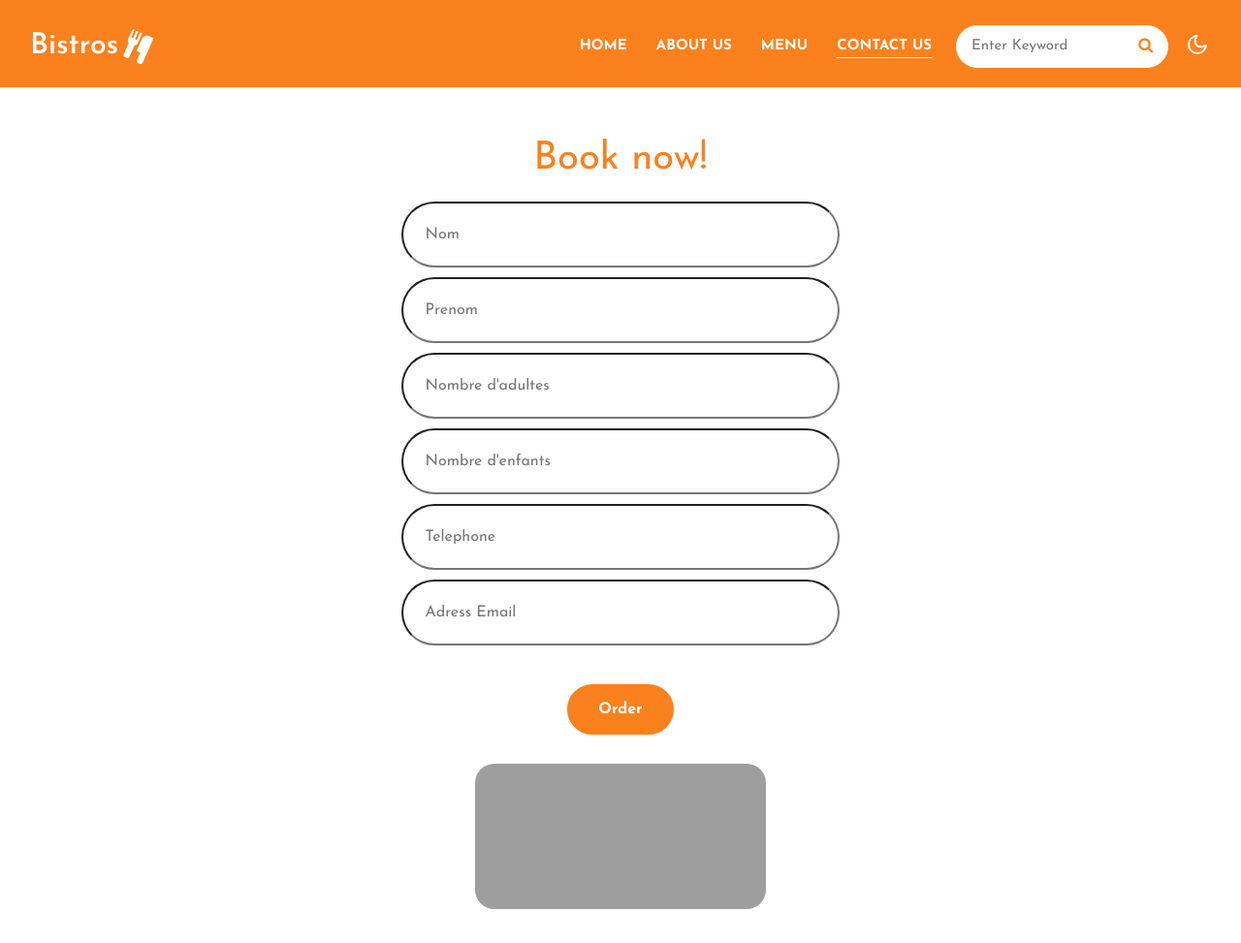
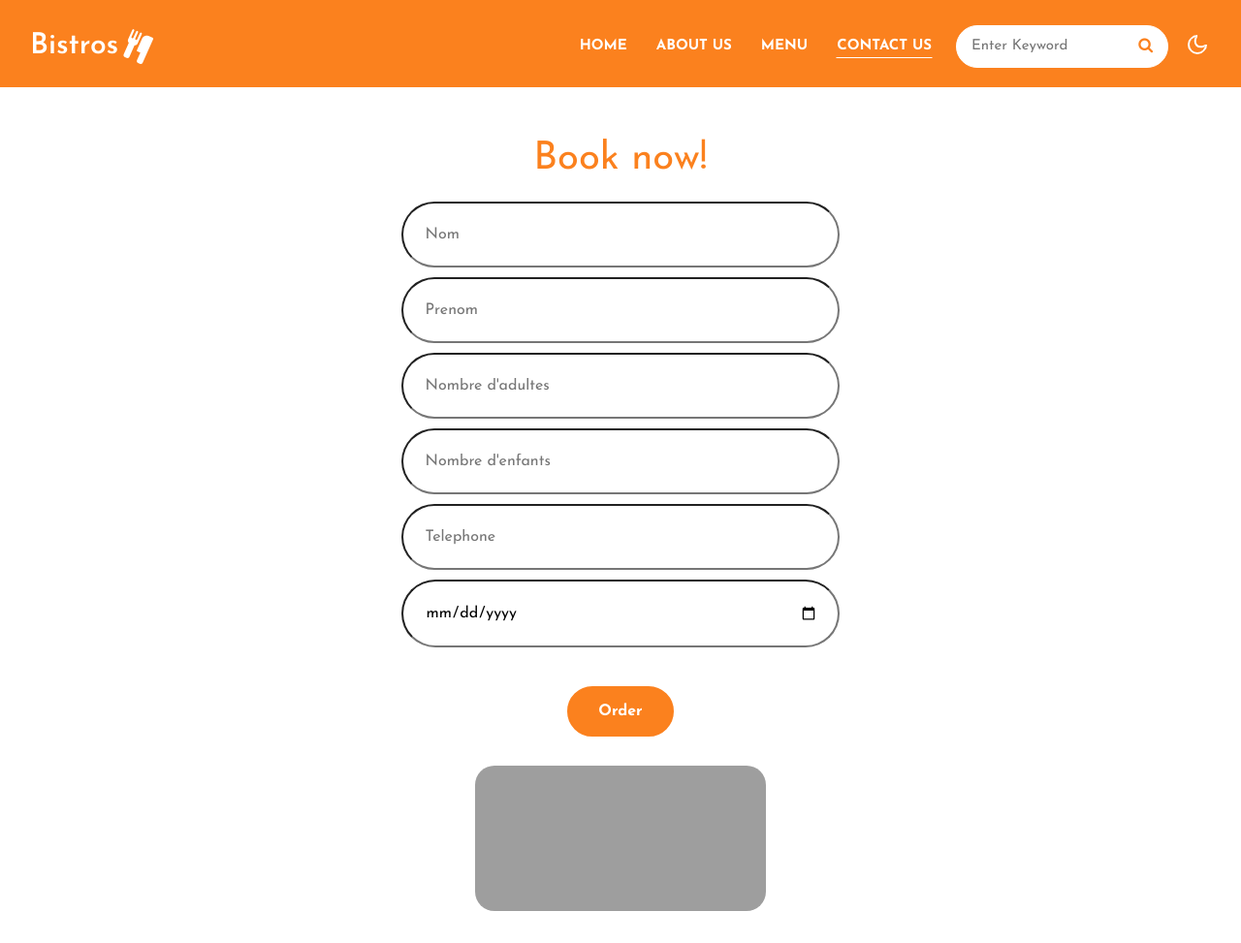
Before and after one commit to 0meeee0/Delicious-Fast-Food, a plain HTML site: page contact.html in a window 1280 px wide. Shown: the top 973 px of the page at 97% size. Drawn offline with Linux system fonts and the light colour scheme; grey boxes are pictures that could not be loaded.

Commit message:
modified email section to date type

```diff
--- a/contact.html
+++ b/contact.html
@@ -109,7 +109,7 @@
             <input type="number" class="rad" placeholder="Nombre d'adultes">
             <input type="number" class="rad" placeholder="Nombre d'enfants">
             <input type="tel" class="rad" placeholder="Telephone">
-            <input type="email" class="rad" placeholder="Adress Email">
+            <input type="date" class="rad">
         </nav>
         <a href="" class="btn btn-style-white btn-style-primary">Order</a>
     </section>
```
